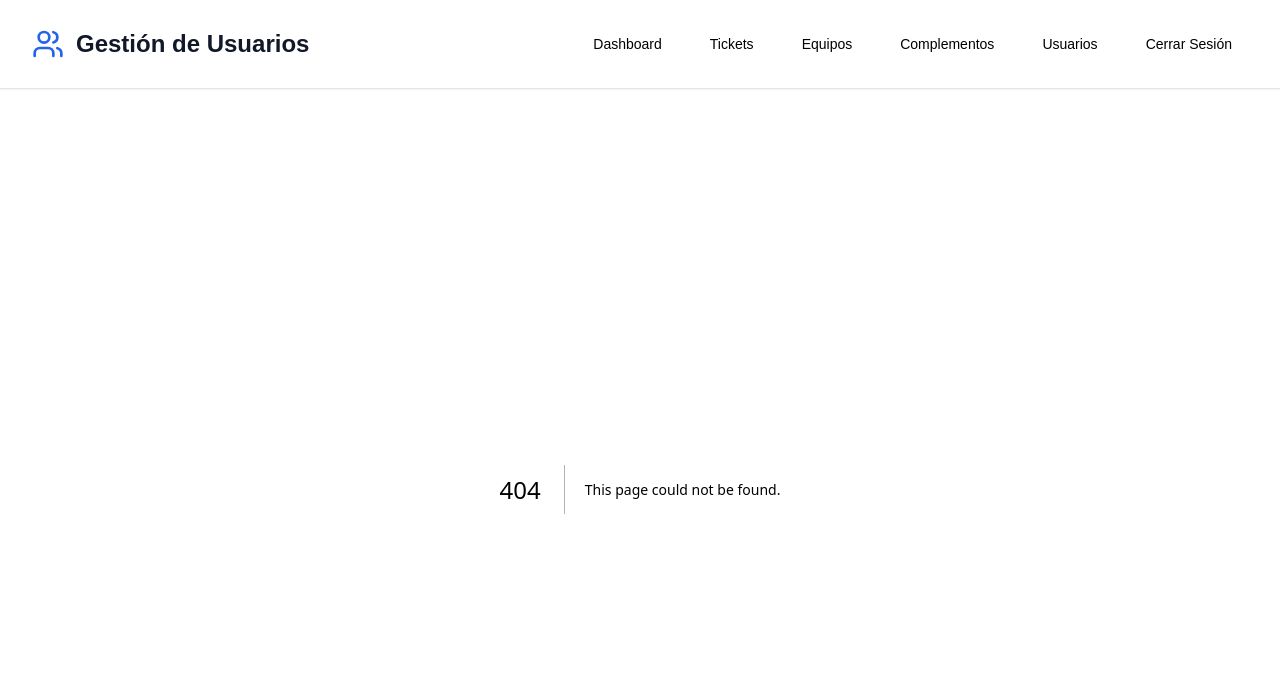
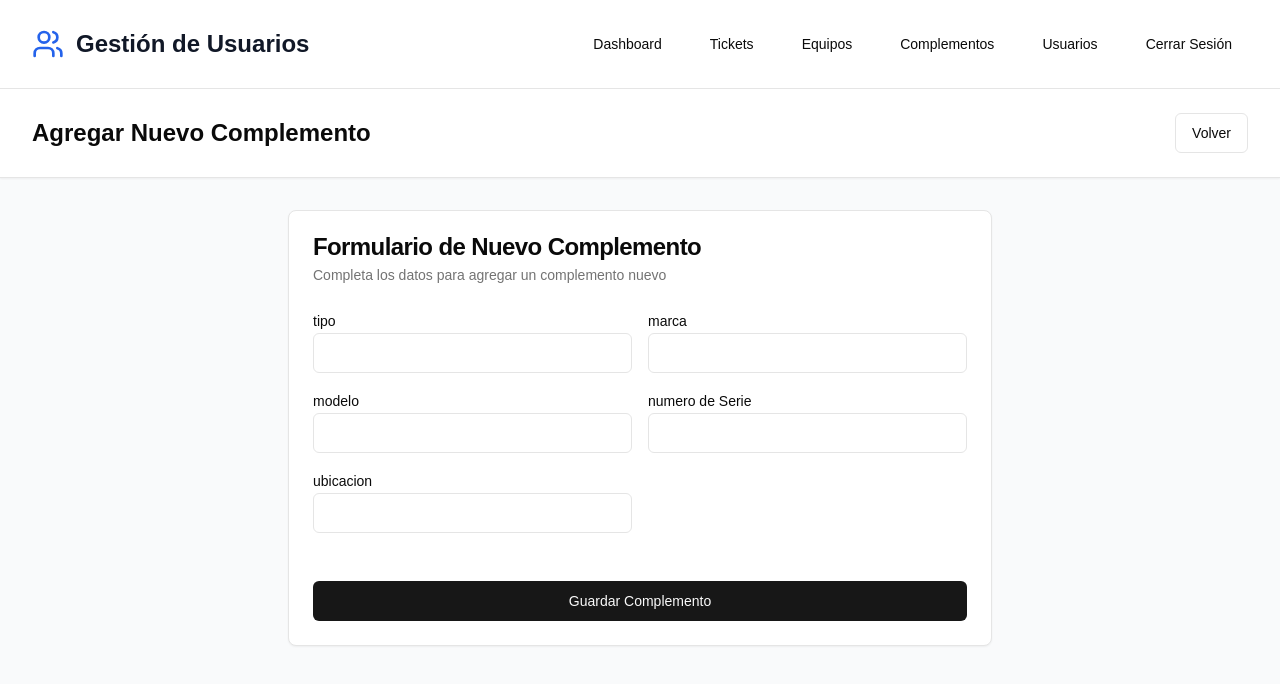
Before and after one commit to minosaul1/sistema-ticket, a Next.js app: page /complementos/nuevo in a window 1280 px wide. Before the commit this address had no page. Shown: the top 684 px of the page. Built offline with nearby package versions, Linux system fonts and the light colour scheme; sample sign-in values are in the browser's storage.

Commit message:
metodo de agregar un complemento

```diff
--- a/api/Complementos.api.tsx
+++ b/api/Complementos.api.tsx
@@ -6,3 +6,8 @@ export const getAllComplementos = async (): Promise<ComplementosData[]> => {
     return res.data
 
 }
+
+export const CreateComplemento = async (data: Omit<ComplementosData, "id">): Promise<ComplementosData> => {
+    const res = await api.post<ComplementosData>('equipo/complemento/', data)
+    return res.data
+}
--- /dev/null
+++ b/app/complementos/nuevo/page.tsx
@@ -0,0 +1,92 @@
+"use client"
+import { useForm } from "react-hook-form"
+import { useRouter } from "next/navigation"
+import { CreateComplemento } from "@/api/Complementos.api"
+import { ComplementosData } from "@/types/ComplementoTypes"
+import toast from "react-hot-toast"
+import { Button } from "@/components/ui/button"
+import { Input } from "@/components/ui/input"
+import { Label } from "@/components/ui/label"
+import { Card, CardContent, CardHeader, CardTitle, CardDescription } from "@/components/ui/card"
+import { Select, SelectContent, SelectItem, SelectTrigger, SelectValue } from "@/components/ui/select"
+import Link from "next/link"
+import { useAuth } from "@/hooks/useAuth"
+import ProtectedRoute from "@/components/ProtectedRoute"
+
+
+export default function ComplementoNuevoPage() {
+    const token = useAuth()
+    const router = useRouter()
+    const { register, handleSubmit, setValue, formState: { errors, isSubmitting } } = useForm<Omit<ComplementosData, "id">>()
+    const onSubmit = async (data: Omit<ComplementosData, "id">) => {
+        try {
+            await CreateComplemento(data)
+            toast.success("Complemento guardado correctamente")
+            router.push("/complementos")
+        } catch (error) {
+            toast.error("error al crear el componente")
+        }
+
+    }
+    return (
+        <ProtectedRoute allowedRoles={["admin", "tecnico"]}>
+            <div className="min-h-screen bg-gray-50">
+                <header className="bg-white border-b shadow-sm">
+                    <div className="max-w-7xl mx-auto px-4 sm:px-6 lg:px-8 py-6 flex justify-between items-center">
+                        <h1 className="text-2xl font-bold">Agregar Nuevo Complemento</h1>
+                        <Link href="/complementos">
+                            <Button variant="outline" disabled={isSubmitting}>Volver</Button>
+                        </Link>
+                    </div>
+                </header>
+                <main className="max-w-3xl mx-auto px-4 sm:px-6 lg:px-8 py-8">
+                    <Card>
+                        <CardHeader>
+                            <CardTitle>Formulario de Nuevo Complemento</CardTitle>
+                            <CardDescription>Completa los datos para agregar un complemento nuevo</CardDescription>
+                        </CardHeader>
+                        <CardContent>
+                            <form onSubmit={handleSubmit(onSubmit)} className="space-y-6">
+                                <div className="grid grid-cols-1 md:grid-cols-2 gap-4">
+                                    <div>
+                                        <Label htmlFor="tipo">tipo</Label>
+                                        <Input id="tipo" {...register("tipo", { required: "el tipo es obligatorio" })} />
+                                        {errors.tipo && <p className="text-sm text-red-600">{errors.tipo.message}</p>}
+                                    </div>
+                                    <div>
+                                        <Label htmlFor="marca">marca</Label>
+                                        <Input id="marca" {...register("marca", { required: "el marca es obligatorio" })} />
+                                        {errors.marca && <p className="text-sm text-red-600">{errors.marca.message}</p>}
+                                    </div>
+                                    <div>
+                                        <Label htmlFor="modelo">modelo</Label>
+                                        <Input id="modelo" {...register("modelo", { required: "el modelo es obligatorio" })} />
+                                        {errors.modelo && <p className="text-sm text-red-600">{errors.modelo.message}</p>}
+                                    </div>
+                                    <div>
+                                        <Label htmlFor="n_serial">numero de Serie</Label>
+                                        <Input id="n_serial" {...register("n_serial", { required: "el Serie es obligatorio" })} />
+                                        {errors.n_serial && <p className="text-sm text-red-600">{errors.n_serial.message}</p>}
+                                    </div>
+                                    <div>
+                                        <Label htmlFor="ubicacion">ubicacion</Label>
+                                        <Input id="ubicacion" {...register("ubicacion", { required: "la ubicacion es obligatorio" })} />
+                                        {errors.ubicacion && <p className="text-sm text-red-600">{errors.ubicacion.message}</p>}
+                                    </div>
+
+                                </div>
+                                <div className="pt-6">
+                                    <Button type="submit" className="w-full" disabled={isSubmitting}>
+                                        {isSubmitting ? "Guardando..." : "Guardar Complemento"}
+                                    </Button>
+
+                                </div>
+                            </form>
+                        </CardContent>
+                    </Card>
+                </main>
+
+            </div>
+        </ProtectedRoute>
+    )
+}
--- a/app/complementos/page.tsx
+++ b/app/complementos/page.tsx
@@ -39,7 +39,7 @@ export default function ComplementosPage() {
                                     <SelectItem value="Server">Server</SelectItem>
                                 </SelectContent>
                             </Select>
-                            <Link href="/equipos/nuevo">
+                            <Link href="/complementos/nuevo">
                                 <Button>
                                     <Plus className="h-4 w-4 mr-2" />
                                     Nuevo Componente
--- a/components/Complemento/ComplementoRow.tsx
+++ b/components/Complemento/ComplementoRow.tsx
@@ -13,18 +13,32 @@ export function ComplementosRow({ Complemento }: ComplementosRowProps) {
             <TableCell className="font-medium" >
                 <div>
                     <p>{Complemento.tipo}</p>
+                </div>
+            </TableCell>
+            <TableCell className="font-medium">
+                <div>
                     <p>{Complemento.marca}</p>
+                </div>
+            </TableCell>
+            <TableCell className="font-medium">
+                <div>
+                    <p>{Complemento.modelo}</p>
                 </div>
             </TableCell>
             <TableCell className="font-medium" >
                 <div>
-                    <p>{Complemento.modelo}</p>
+
                     <p>{Complemento.marca}</p>
+                </div>
+            </TableCell>
+            <TableCell className="font-medium">
+                <div>
+                    <p>{Complemento.n_serial}</p>
                 </div>
             </TableCell>
             <TableCell className="font-medium" >
                 <div>
-                    <p>{Complemento.n_serial}</p>
+
                     <p>{Complemento.ubicacion}</p>
                 </div>
             </TableCell>
```
